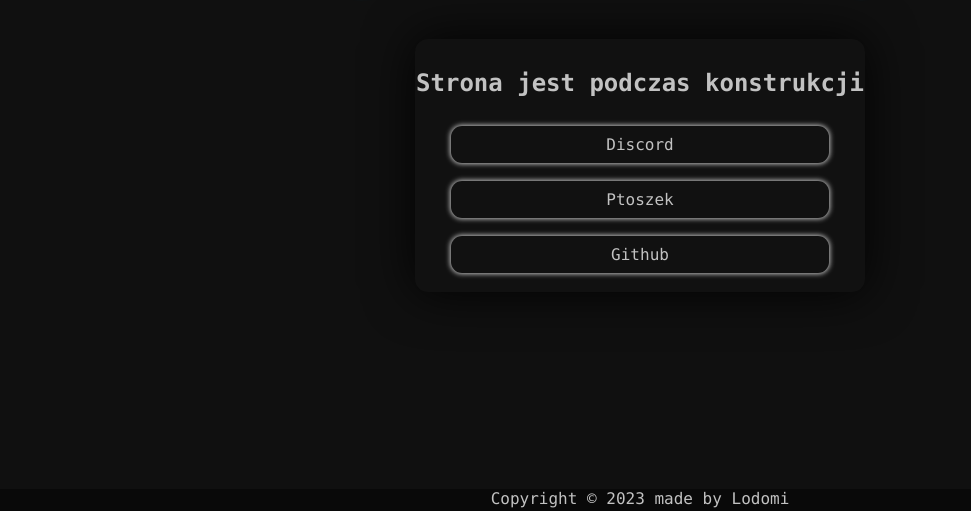
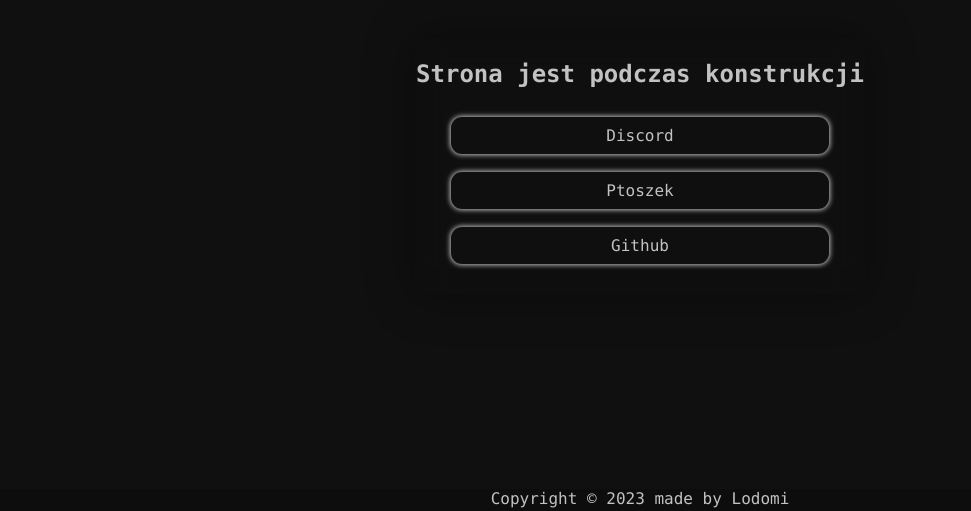
Before and after one commit to iodomi/jebac.lebork.pl, a plain HTML site: page index.html in a window 1280 px wide. Shown: the part 289-800 px from the top of the page, without its empty margins (0-971 px from the left). Drawn offline with Linux system fonts and the light colour scheme.

Commit message:
przezroczystość

```diff
--- a/style.css
+++ b/style.css
@@ -85,13 +85,14 @@
 
 .box {
     position: relative;
-    background-color: #111111;
+    background-color: #1111114a;
     border-radius: 13px;
-    padding: 10px 0px;
-    box-shadow: 0px 0px 50px rgba(0, 0, 0, 0.9);
+    padding: 1px 0px;
+    box-shadow: 0px 0px 50px rgba(0, 0, 0, 0.4);
     max-width: 450px;
     width: 100%;
     margin: auto;
+    padding-bottom: 20px;
     backdrop-filter: blur(15px);
 }
 
@@ -196,6 +197,6 @@
     width: 100%;
     height: 22px;
     text-align: center;
-    background-color: #090909;
+    background-color: #0909094a;
     z-index: 999;
 }
```
